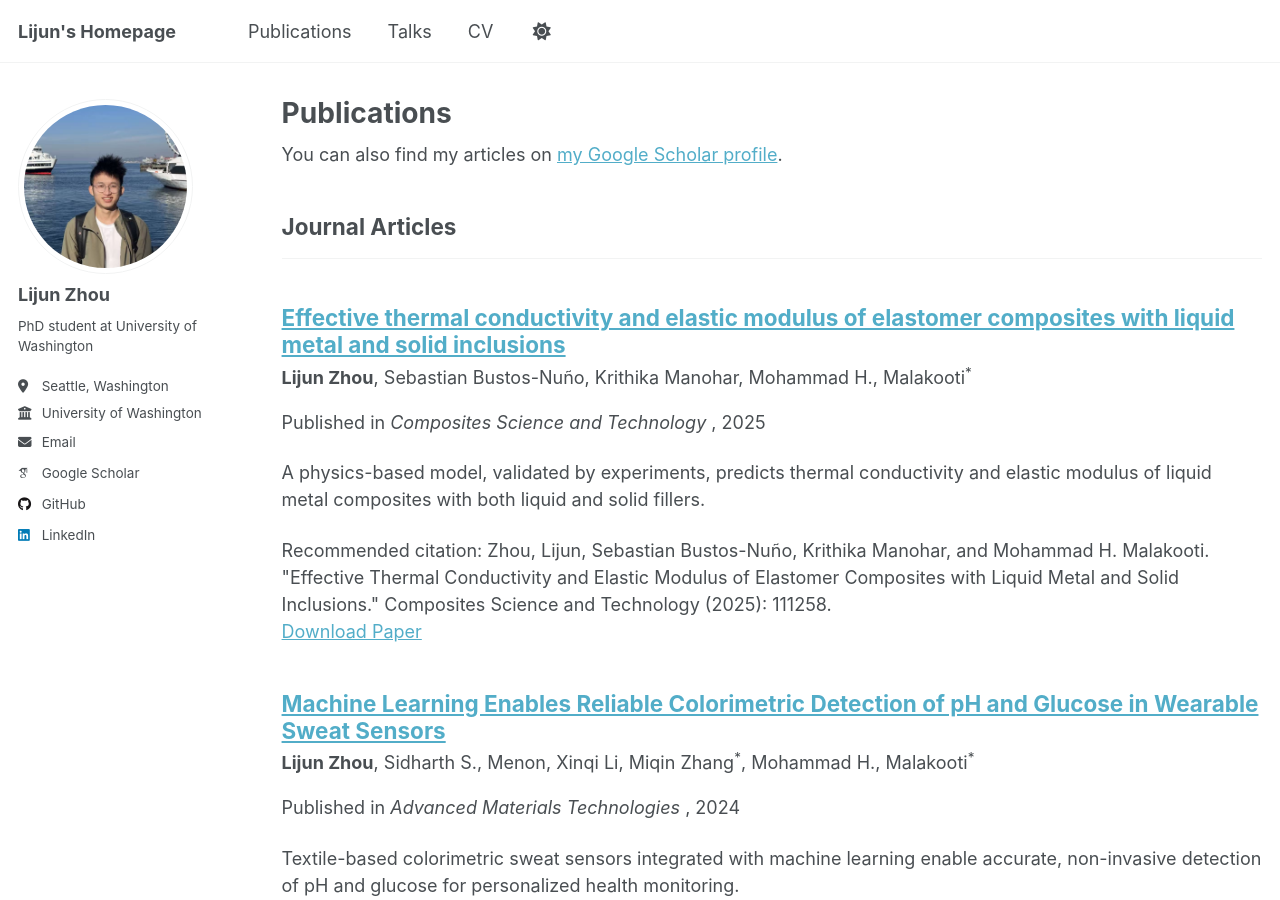
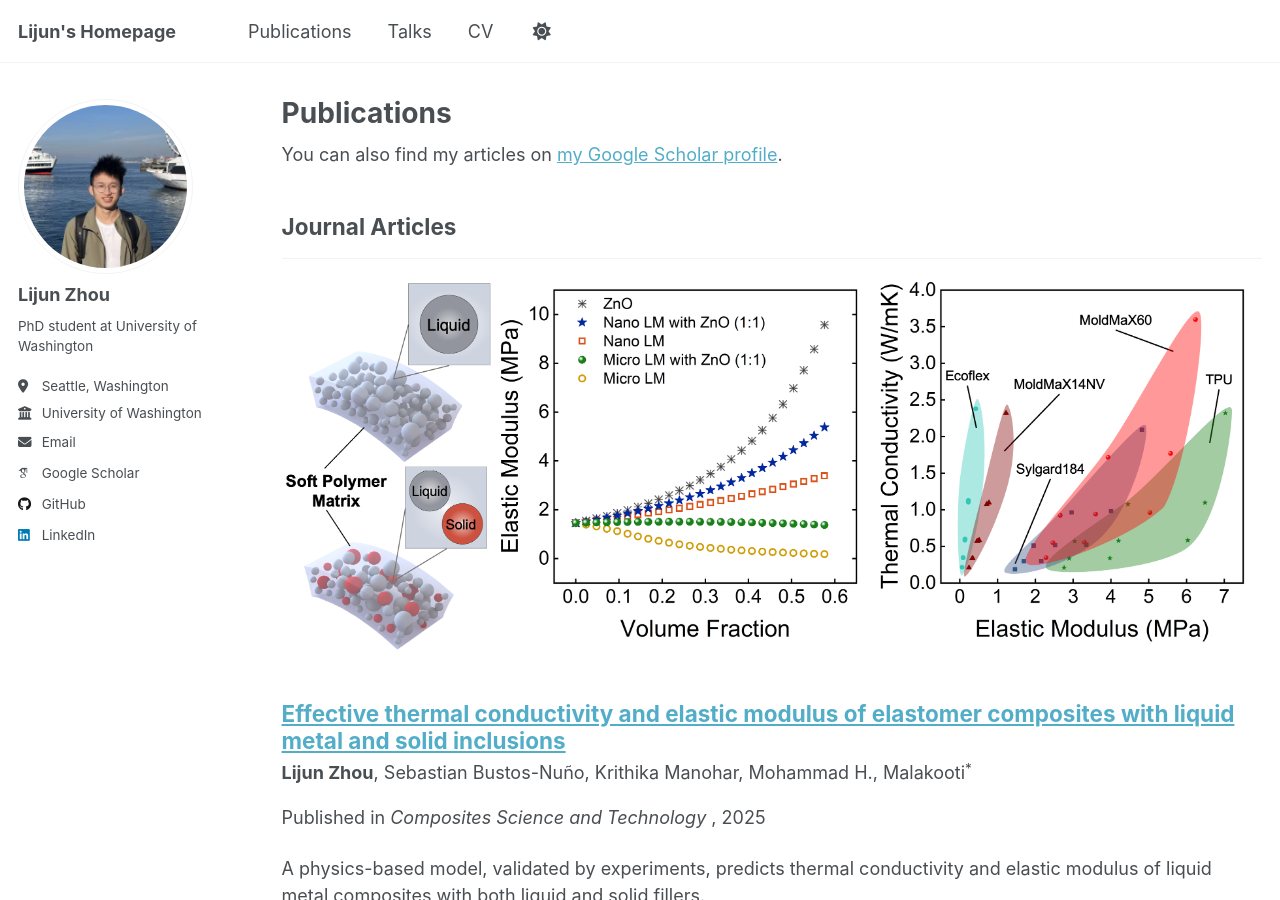
Before and after one commit to zdxbll/zdxbll, a Jekyll site: the page built from _pages/publications.html, in a window 1280 px wide and 900 px high. Built offline with Jekyll 4.4.1, drawn with Linux system fonts in a browser that asks for light colours; some web fonts are replaced; a script that is not in the unit is left out.

Commit message:
Refactor teaser logic and image URL generation
Update teaser assignment logic and image URL handling.

```diff
--- a/_includes/archive-single.html
+++ b/_includes/archive-single.html
@@ -2,6 +2,8 @@
 
 {% if post.header.teaser %}
   {% capture teaser %}{{ post.header.teaser }}{% endcapture %}
+{% elsif post.image %}
+  {% assign teaser = post.image %}
 {% else %}
   {% assign teaser = site.teaser %}
 {% endif %}
@@ -14,13 +16,14 @@
 
 <div class="{{ include.type | default: "list" }}__item">
   <article class="archive__item" itemscope itemtype="http://schema.org/CreativeWork">
-    {% if include.type == "grid" and teaser %}
+
+    {% if teaser %}
       <div class="archive__item-teaser">
         <img src=
           {% if teaser contains "://" %}
             "{{ teaser }}"
           {% else %}
-            "{{ teaser | prepend: "/images/" | prepend: base_path }}"
+            "{{ teaser | absolute_url }}"
           {% endif %}
           alt="">
       </div>
```
